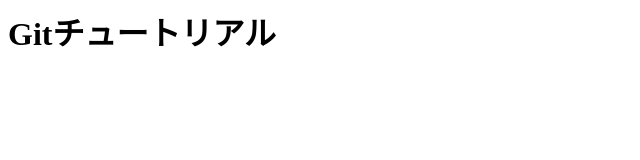
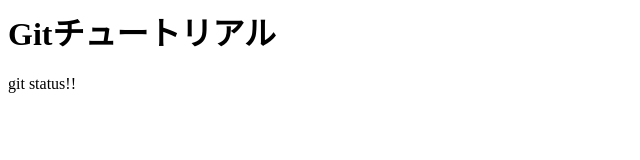
Before and after one commit to masudasoma-tdse/test, a plain HTML site: page index.html in a window 1280 px wide. Shown: the full height of the page, 0-640 px from the left. Drawn offline with Linux system fonts and the light colour scheme.

Commit message:
git status コマンドを追記

```diff
--- a/index.html
+++ b/index.html
@@ -1 +1,2 @@
 <h1>Gitチュートリアル</h1>
+<p>git status!!</p>
```
